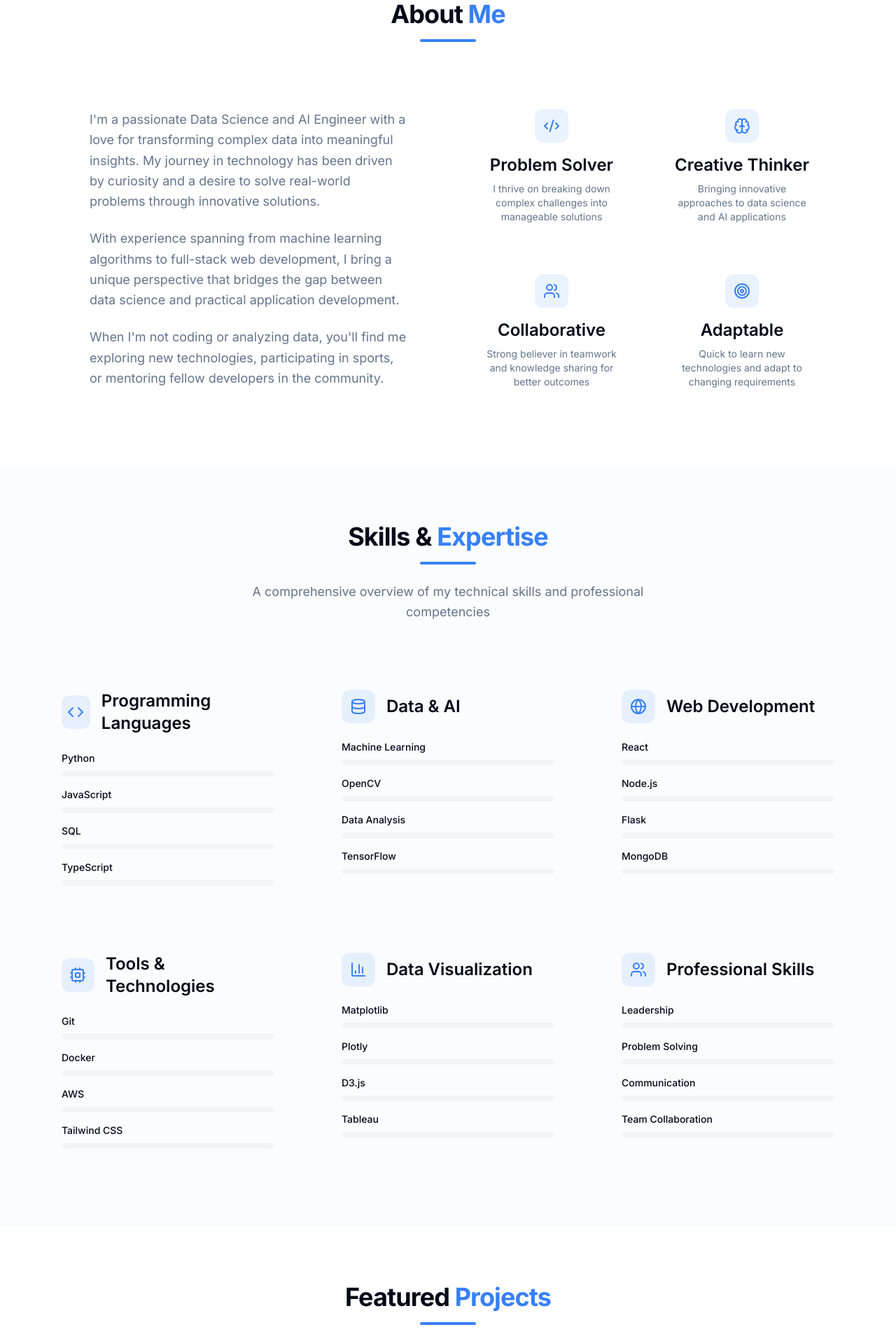
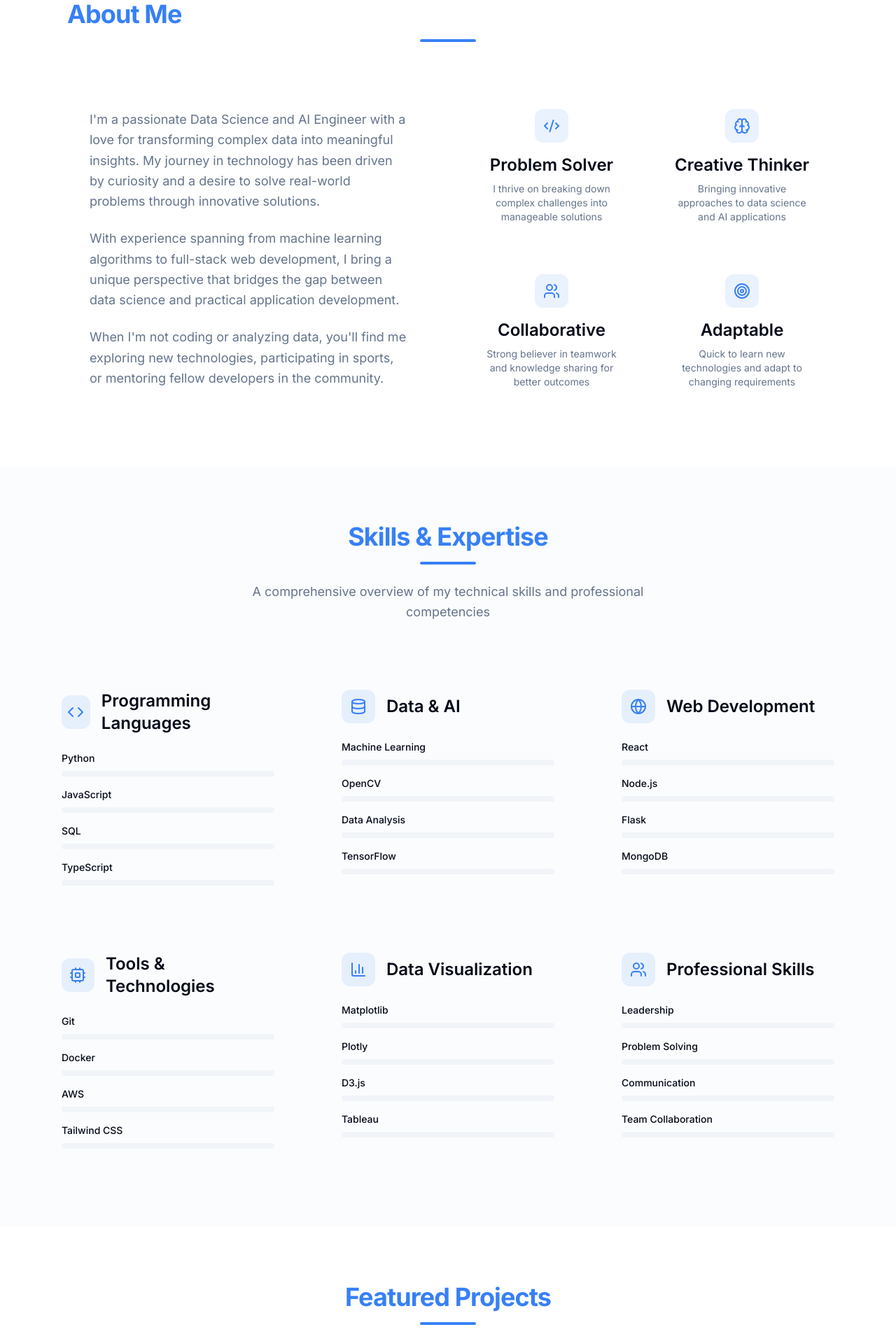
Before and after one commit to m-tanusree-reddy/tanusree-portfolio, a React (Vite) app: page / in a window 1280 px wide. Shown: the part 880-2797 px from the top of the page at 70% size. Built offline with nearby package versions, Linux system fonts and the light colour scheme; the HTML template or start-up script is replaced by a standard one.

Commit message:
Update section colors to green

```diff
--- a/src/components/portfolio/AboutSection.tsx
+++ b/src/components/portfolio/AboutSection.tsx
@@ -49,8 +49,8 @@ const AboutSection = () => {
     <section ref={sectionRef} id="about" className="py-20 px-6">
       <div className="container mx-auto max-w-6xl">
         <div className={`${isVisible ? 'animate-fade-in-up' : 'opacity-0'}`}>
-          <h2 className="text-section-title text-center mb-4">
-            About <span className="text-gradient-primary">Me</span>
+          <h2 className="text-section-title mb-4">
+            <span className="text-gradient-primary">About Me</span>
           </h2>
           <div className="w-20 h-1 bg-primary mx-auto mb-16 rounded-full"></div>
         </div>
--- a/src/components/portfolio/AchievementsSection.tsx
+++ b/src/components/portfolio/AchievementsSection.tsx
@@ -62,7 +62,7 @@ const AchievementsSection = () => {
       <div className="container mx-auto max-w-6xl">
         <div className={`text-center mb-16 ${isVisible ? 'animate-fade-in-up' : 'opacity-0'}`}>
           <h2 className="text-section-title mb-4">
-            Achievements & <span className="text-gradient-primary">Recognition</span>
+            <span className="text-gradient-primary">Achievements & Recognition</span>
           </h2>
           <div className="w-20 h-1 bg-primary mx-auto mb-6 rounded-full"></div>
           <p className="text-body-large text-muted-foreground max-w-2xl mx-auto">
--- a/src/components/portfolio/CertificatesSection.tsx
+++ b/src/components/portfolio/CertificatesSection.tsx
@@ -96,7 +96,7 @@ const CertificatesSection = () => {
       <div className="container mx-auto max-w-7xl">
         <div className={`text-center mb-16 ${isVisible ? 'animate-fade-in-up' : 'opacity-0'}`}>
           <h2 className="text-section-title mb-4">
-            Certificates & <span className="text-gradient-primary">Credentials</span>
+            <span className="text-gradient-primary">Certificates & Credentials</span>
           </h2>
           <div className="w-20 h-1 bg-primary mx-auto mb-6 rounded-full"></div>
           <p className="text-body-large text-muted-foreground max-w-2xl mx-auto">
--- a/src/components/portfolio/ContactSection.tsx
+++ b/src/components/portfolio/ContactSection.tsx
@@ -91,7 +91,7 @@ const ContactSection = () => {
       <div className="container mx-auto max-w-6xl">
         <div className={`text-center mb-16 ${isVisible ? 'animate-fade-in-up' : 'opacity-0'}`}>
           <h2 className="text-section-title mb-4">
-            Get In <span className="text-gradient-primary">Touch</span>
+            <span className="text-gradient-primary">Get In Touch</span>
           </h2>
           <div className="w-20 h-1 bg-primary mx-auto mb-6 rounded-full"></div>
           <p className="text-body-large text-muted-foreground max-w-2xl mx-auto">
--- a/src/components/portfolio/ProjectsSection.tsx
+++ b/src/components/portfolio/ProjectsSection.tsx
@@ -78,7 +78,7 @@ const ProjectsSection = () => {
       <div className="container mx-auto max-w-7xl">
         <div className={`text-center mb-16 ${isVisible ? 'animate-fade-in-up' : 'opacity-0'}`}>
           <h2 className="text-section-title mb-4">
-            Featured <span className="text-gradient-primary">Projects</span>
+            <span className="text-gradient-primary">Featured Projects</span>
           </h2>
           <div className="w-20 h-1 bg-primary mx-auto mb-6 rounded-full"></div>
           <p className="text-body-large text-muted-foreground max-w-2xl mx-auto">
--- a/src/components/portfolio/SkillsSection.tsx
+++ b/src/components/portfolio/SkillsSection.tsx
@@ -130,7 +130,7 @@ const SkillsSection = () => {
       <div className="container mx-auto max-w-7xl">
         <div className={`text-center mb-16 ${isVisible ? 'animate-fade-in-up' : 'opacity-0'}`}>
           <h2 className="text-section-title mb-4">
-            Skills & <span className="text-gradient-primary">Expertise</span>
+            <span className="text-gradient-primary">Skills & Expertise</span>
           </h2>
           <div className="w-20 h-1 bg-primary mx-auto mb-6 rounded-full"></div>
           <p className="text-body-large text-muted-foreground max-w-2xl mx-auto">
```
